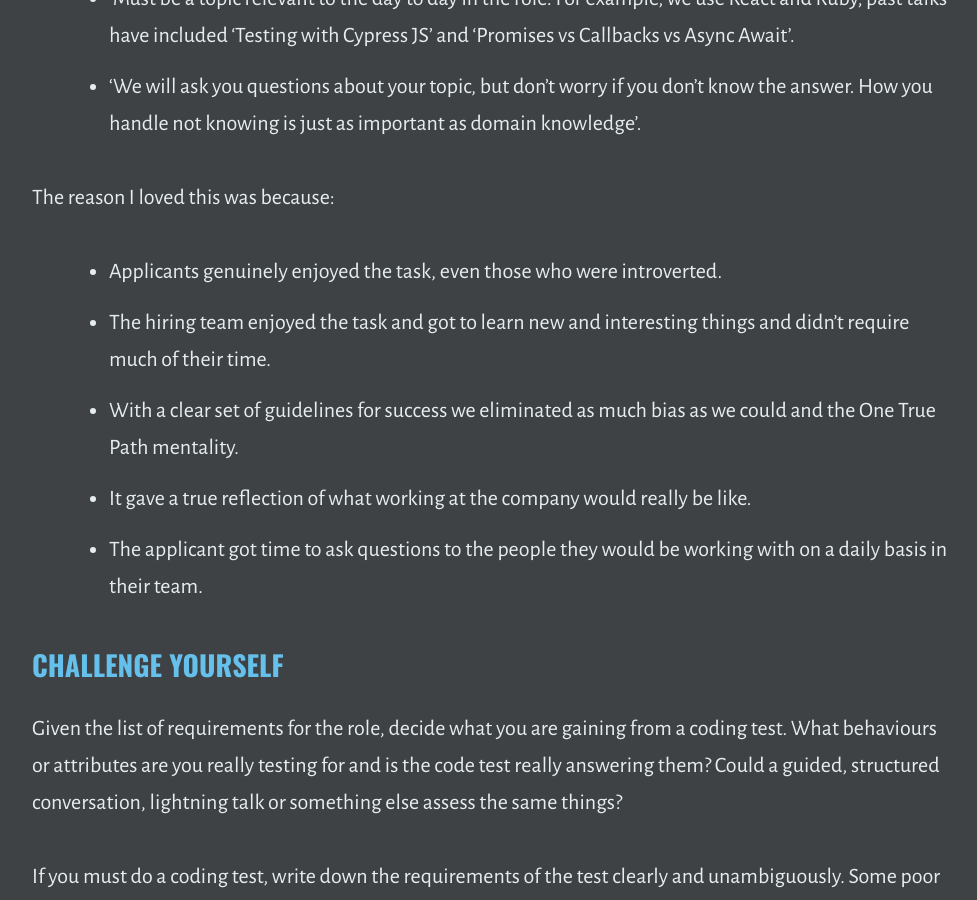
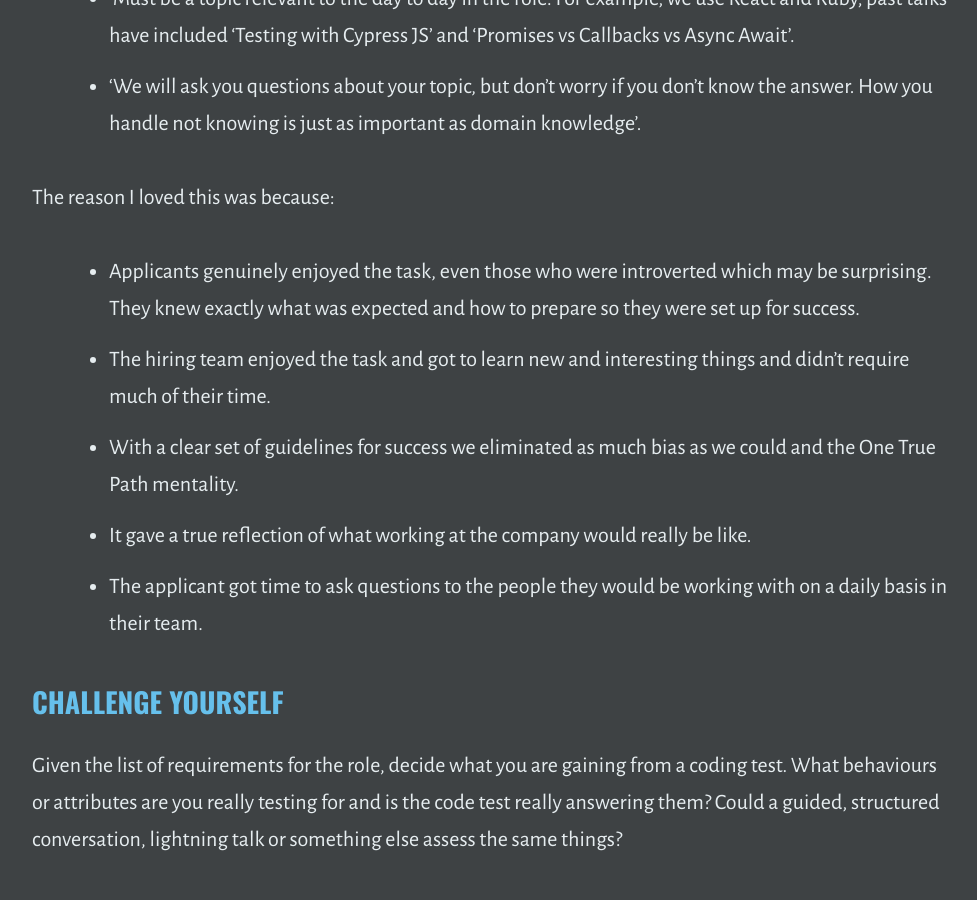
Before and after one commit to outragedpinkracoon/outragedpinkracoon.github.io, a Jekyll site: the page built from _posts/2021-04-27-other-companies-hiring-processes-are-costing-you-talent.md, in a window 1280 px wide and 900 px high, scrolled down 8506 px. Shown: the whole window, without its empty margins (149-1126 px from the left). Built offline with Jekyll 4.4.1, drawn with Linux system fonts in a browser that asks for light colours.

Commit message:
Additional flavour text again

```diff
--- a/_posts/2021-04-27-other-companies-hiring-processes-are-costing-you-talent.md
+++ b/_posts/2021-04-27-other-companies-hiring-processes-are-costing-you-talent.md
@@ -124,7 +124,7 @@ The list of requirements to pass was sent out clearly in advance of the task, su
 - 'We will ask you questions about your topic, but don't worry if you don't know the answer. How you handle not knowing is just as important as domain knowledge'.
 
 The reason I loved this was because:
-- Applicants genuinely enjoyed the task, even those who were introverted.
+- Applicants genuinely enjoyed the task, even those who were introverted which may be surprising. They knew exactly what was expected and how to prepare so they were set up for success.
 - The hiring team enjoyed the task and got to learn new and interesting things and didn't require much of their time.
 - With a clear set of guidelines for success we eliminated as much bias as we could and the One True Path mentality.
 - It gave a true reflection of what working at the company would really be like.
```
